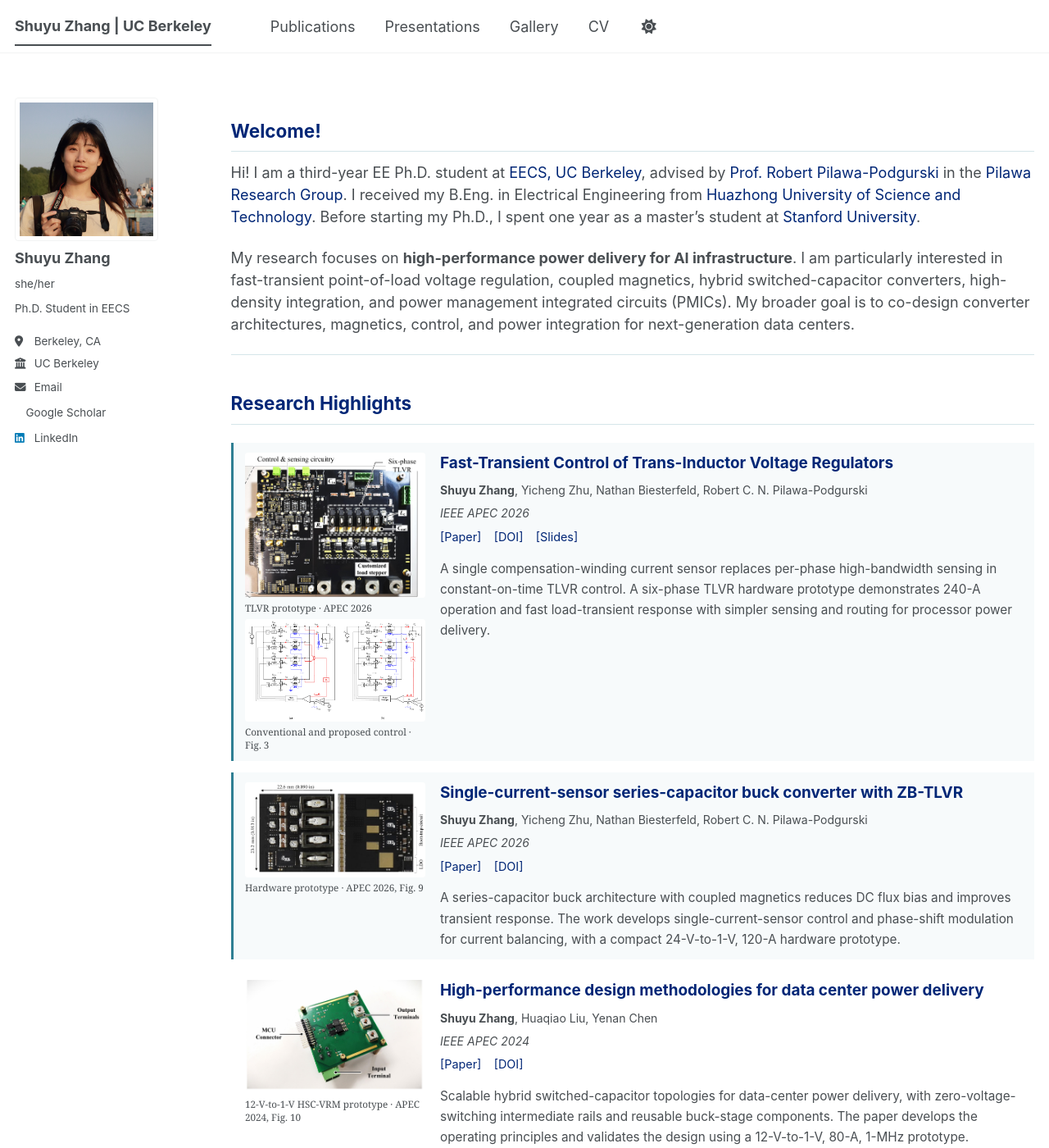
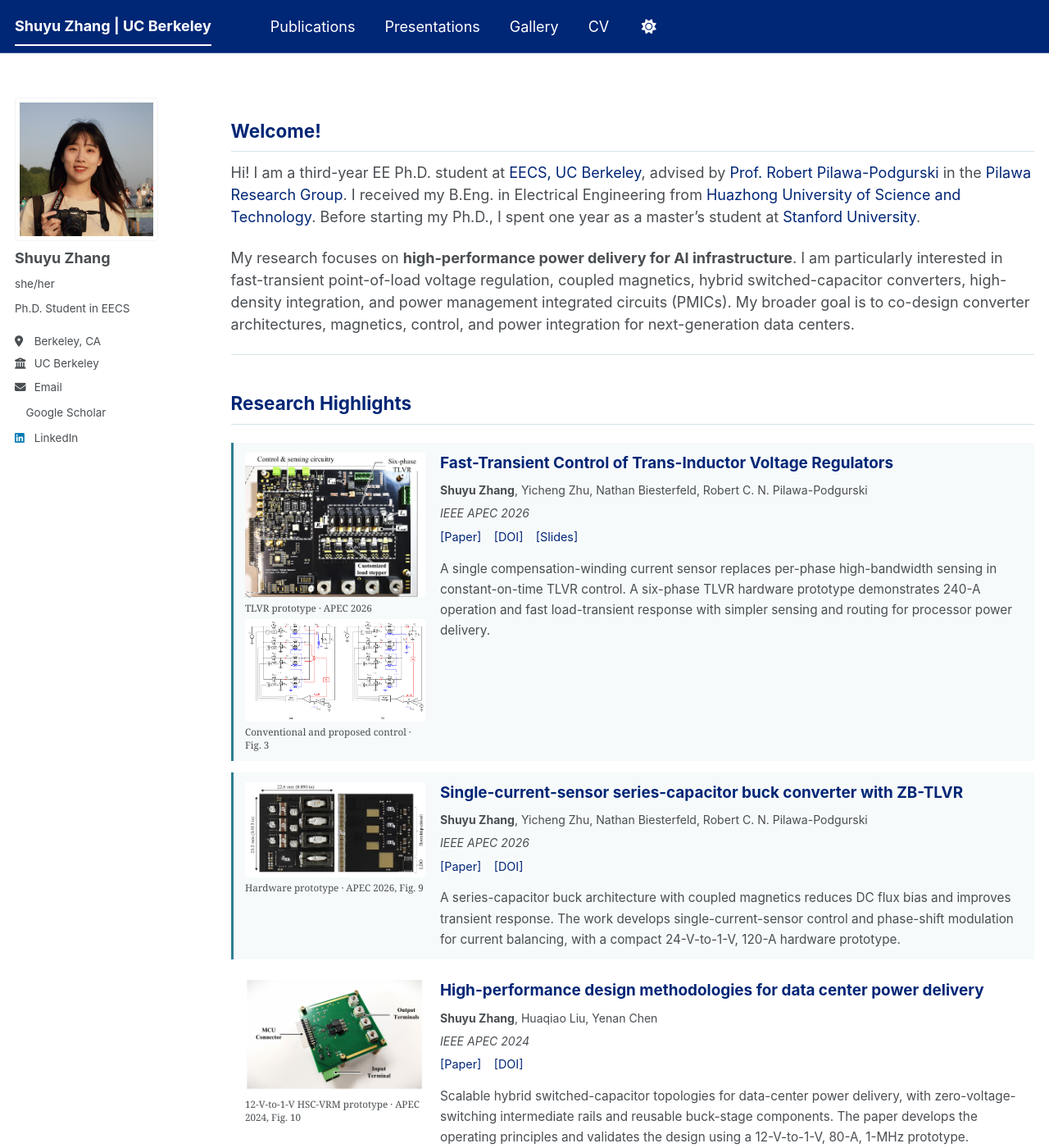
Before and after one commit to mocchi-chan/mocchi-chan.github.io, a Jekyll site: the page built from _pages/about.md, in a window 1280 px wide and 1400 px high. Shown: the whole window at 82% size. Built offline with Jekyll 4.4.1, drawn with Linux system fonts in a browser that asks for light colours; a style sheet for code colours, icons or effects is not loaded.

Commit message:
Use Berkeley blue and white navigation palette

```diff
--- a/_sass/layout/_masthead.scss
+++ b/_sass/layout/_masthead.scss
@@ -3,6 +3,13 @@
    ========================================================================== */
 
 .masthead {
+  /* Scope the Berkeley navigation palette to the header in both themes. */
+  --global-bg-color: #002676;
+  --global-text-color: #fff;
+  --global-masthead-link-color: #fff;
+  --global-masthead-link-color-hover: #fff;
+  --global-border-color: rgba(255, 255, 255, 0.25);
+
   position: fixed;
   background: var(--global-bg-color);
   height: fit-content;
@@ -40,6 +47,12 @@
 
     a {
       text-decoration: none;
+    }
+
+    a:focus-visible,
+    button:focus-visible {
+      outline: 2px solid #fff;
+      outline-offset: 3px;
     }
   }
 }
```
